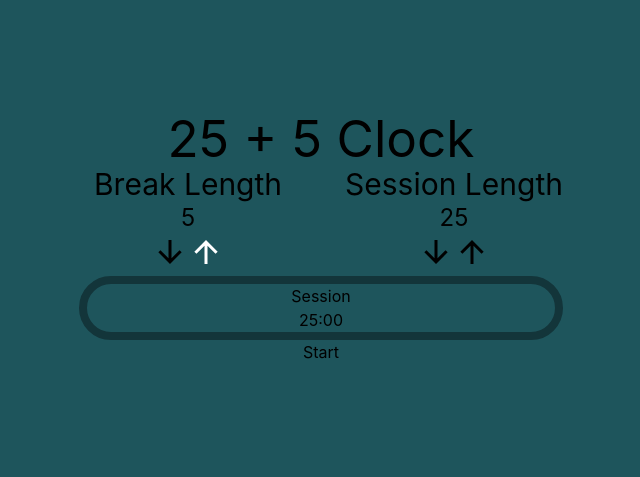
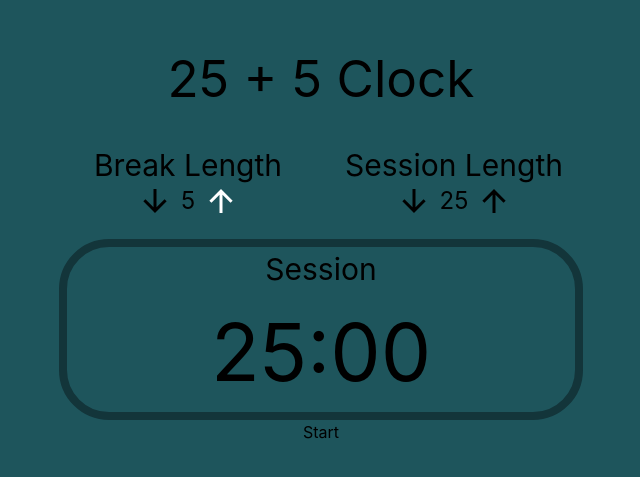
Before and after one commit to Abdullah6346/clock-25-5, a React (Vite) app: page / in a window 1280 px wide. Shown: the part 163-640 px from the top of the page, without its empty margins (319-959 px from the left). Built offline with nearby package versions, Linux system fonts and the light colour scheme.

Commit message:
feat: Prettier added

```diff
--- a/package.json
+++ b/package.json
@@ -24,6 +24,8 @@
     "eslint-plugin-react-refresh": "^0.4.9",
     "globals": "^15.9.0",
     "postcss": "^8.4.41",
+    "prettier": "^3.3.3",
+    "prettier-plugin-tailwindcss": "^0.6.6",
     "tailwindcss": "^3.4.10",
     "typescript": "^5.5.3",
     "typescript-eslint": "^8.0.1",
--- a/src/App.tsx
+++ b/src/App.tsx
@@ -37,17 +37,17 @@ function App() {
   return (
     <>
       <header>
-        <h1>25 + 5 Clock</h1>
+        <h1 className=" p-5">25 + 5 Clock</h1>
       </header>
-      <div className="clockcontainer grid grid-cols-2 gap-12">
+      <div className="clockcontainer grid grid-cols-2 gap-12 p-5">
         <div className="break-len-cont">
-          <div id="break-label" className="break  text-3xl	">
+          <div id="break-label" className="break  text-3xl 	">
             Break Length
           </div>
-          <div id="break-length" className=" text-2xl ">
-            {breakl}
-          </div>
-
+          <div
+            id="break-length"
+            className=" text-2xl  flex justify-center items-center gap-2"
+          >
             <button
               id="break-decrement"
               onClick={() => setbreakl((prevBreakl) => prevBreakl - 1)}
@@ -61,8 +61,8 @@ function App() {
               >
                 <path d="M13.0001 16.1716L18.3641 10.8076L19.7783 12.2218L12.0001 20L4.22192 12.2218L5.63614 10.8076L11.0001 16.1716V4H13.0001V16.1716Z"></path>
               </svg>
-          </button>
-
+            </button>{" "}
+            {breakl}
             <button
               id="break-increment"
               className=" text-white "
@@ -79,13 +79,15 @@ function App() {
               </svg>
             </button>
           </div>
+        </div>
         <div className="session-len-cont">
           <div id="session-label" className="  text-3xl">
             Session Length
           </div>
-          <div id="session-length" className=" text-2xl">
-            {sessionl}
-          </div>
+          <div
+            id="session-length"
+            className=" text-2xl flex justify-center items-center gap-2"
+          >
             <button
               id="session-decrement"
               onClick={() => setsessionl((prevsessionl) => prevsessionl - 1)}
@@ -100,6 +102,7 @@ function App() {
                 <path d="M13.0001 16.1716L18.3641 10.8076L19.7783 12.2218L12.0001 20L4.22192 12.2218L5.63614 10.8076L11.0001 16.1716V4H13.0001V16.1716Z"></path>
               </svg>
             </button>
+            {sessionl}
             <button
               id="session-increment"
               onClick={() => setsessionl((prevsessionl) => prevsessionl + 1)}
@@ -116,10 +119,13 @@ function App() {
             </button>
           </div>
         </div>
+      </div>
       <div className="time-label border-solid border-8 border-[#13353a] rounded-[50px]	">
         <div className="timewrapper">
-          <div className="head">Session</div>
-          <div className="currenttime">{formatTime(sessiontime)}</div>
+          <div className="head text-[30px]">Session</div>
+          <div className="currenttime text-[80px]">
+            {formatTime(sessiontime)}
+          </div>
         </div>
       </div>
       <div className="timer-control">
```
Also changed, not shown: 2 other files (tests, documents, lock files or other folders). Lines whose indentation alone changed are shown as unchanged.
